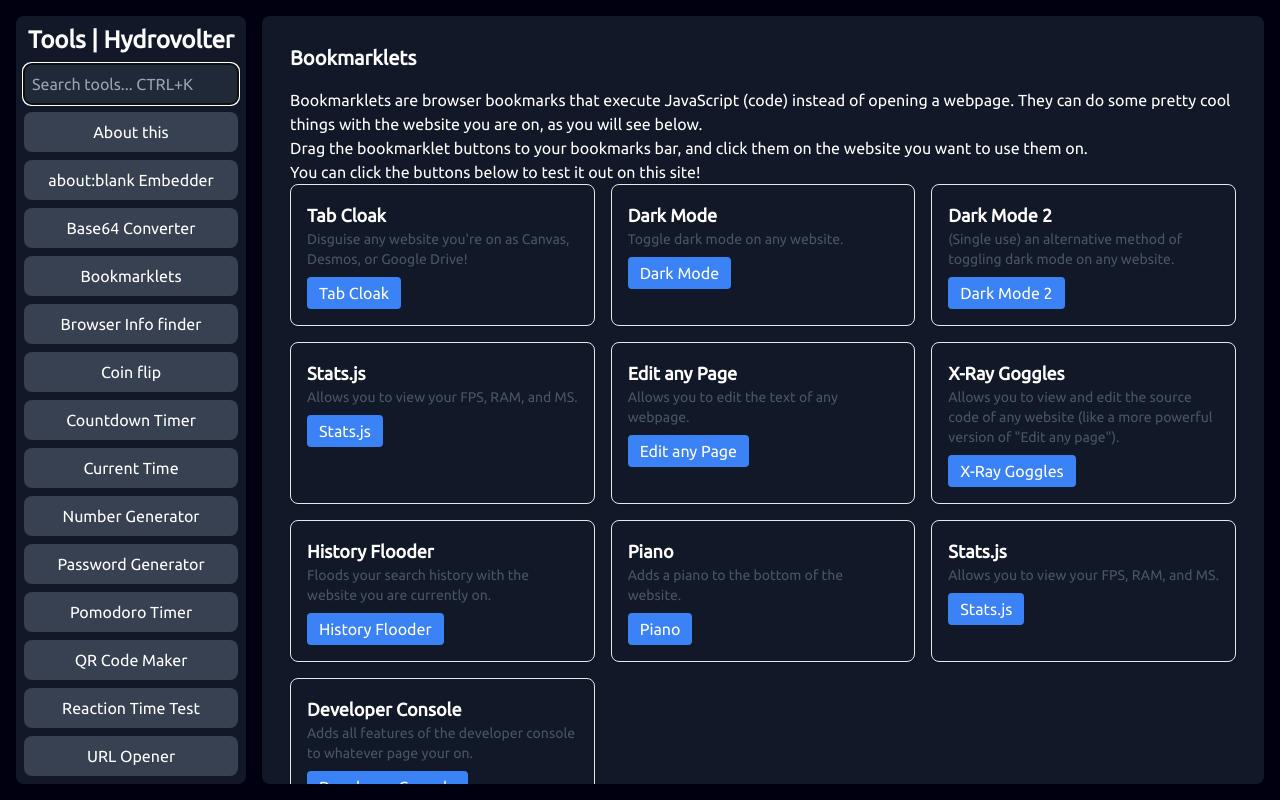
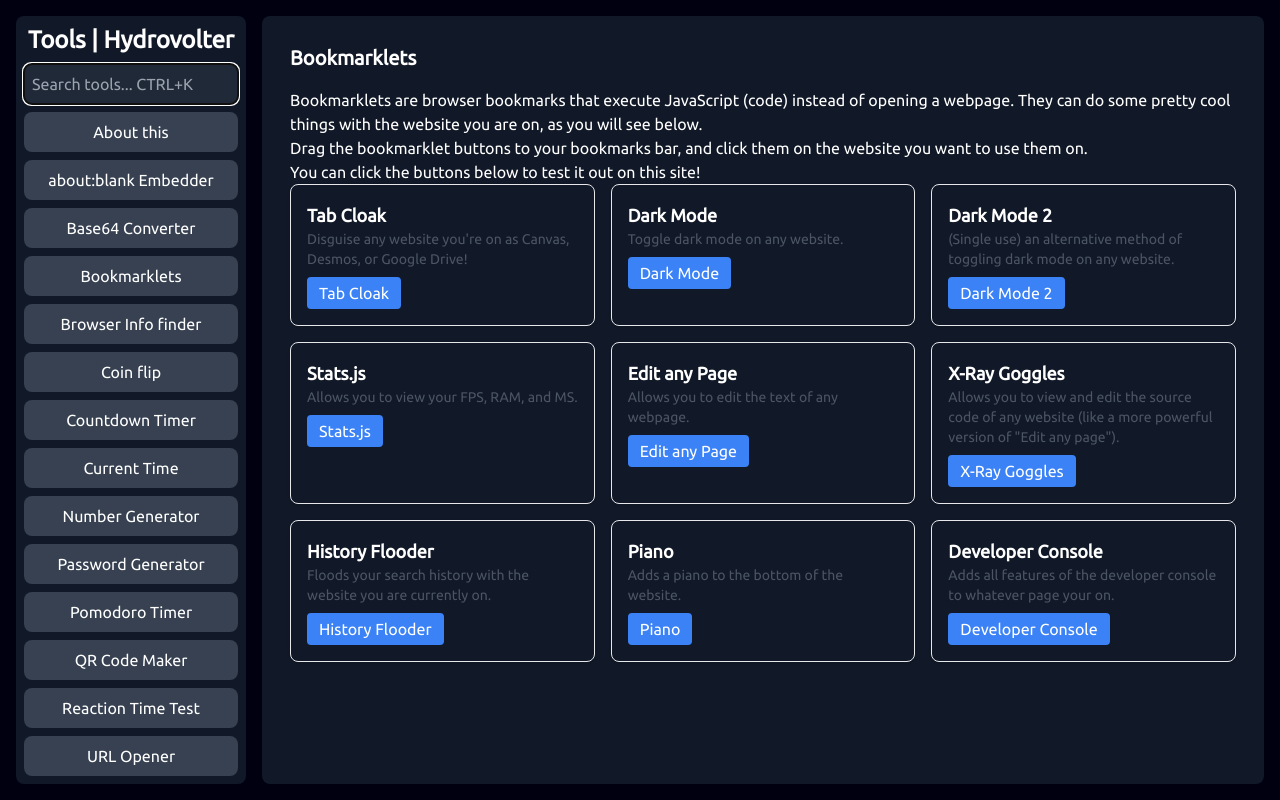
Before and after one commit to Hydrovolter/Tools, a Vue app: page /bookmarklets in a window 1280 px wide. Built offline with nearby package versions, Linux system fonts and the light colour scheme.

Commit message:
remove duplicate

```diff
--- a/src/views/BookmarkletsView.vue
+++ b/src/views/BookmarkletsView.vue
@@ -65,11 +65,6 @@
             code: 'javascript:void(document.head.appendChild(document.createElement("script")).src="https://cdn.jsdelivr.net/gh/Krazete/bookmarklets/piano.min.js")'
           },
           {
-            name: 'Stats.js',
-            description: 'Allows you to view your FPS, RAM, and MS.',
-            code: "javascript:(function(){var script=document.createElement('script');script.onload=function(){var stats=new Stats();document.body.appendChild(stats.dom);requestAnimationFrame(function loop(){stats.update();requestAnimationFrame(loop)});};script.src='https://mrdoob.github.io/stats.js/build/stats.min.js';document.head.appendChild(script);})()"
-          },
-          {
             name: 'Developer Console',
             description: 'Adds all features of the developer console to whatever page your on.',
             code: 'javascript:(function()%7B(function() %7Bvar x %3D document.createElement("script")%3Bx.src %3D "https%3A%2F%2Fcdn.jsdelivr.net%2Fgh%2FSnowLord7%2Fdevconsole%40master%2Fmain.js"%3Bx.onload %3D alert("Loaded Developer Console!")%3Bdocument.head.appendChild(x)%3B%7D)()%7D)()'
```
